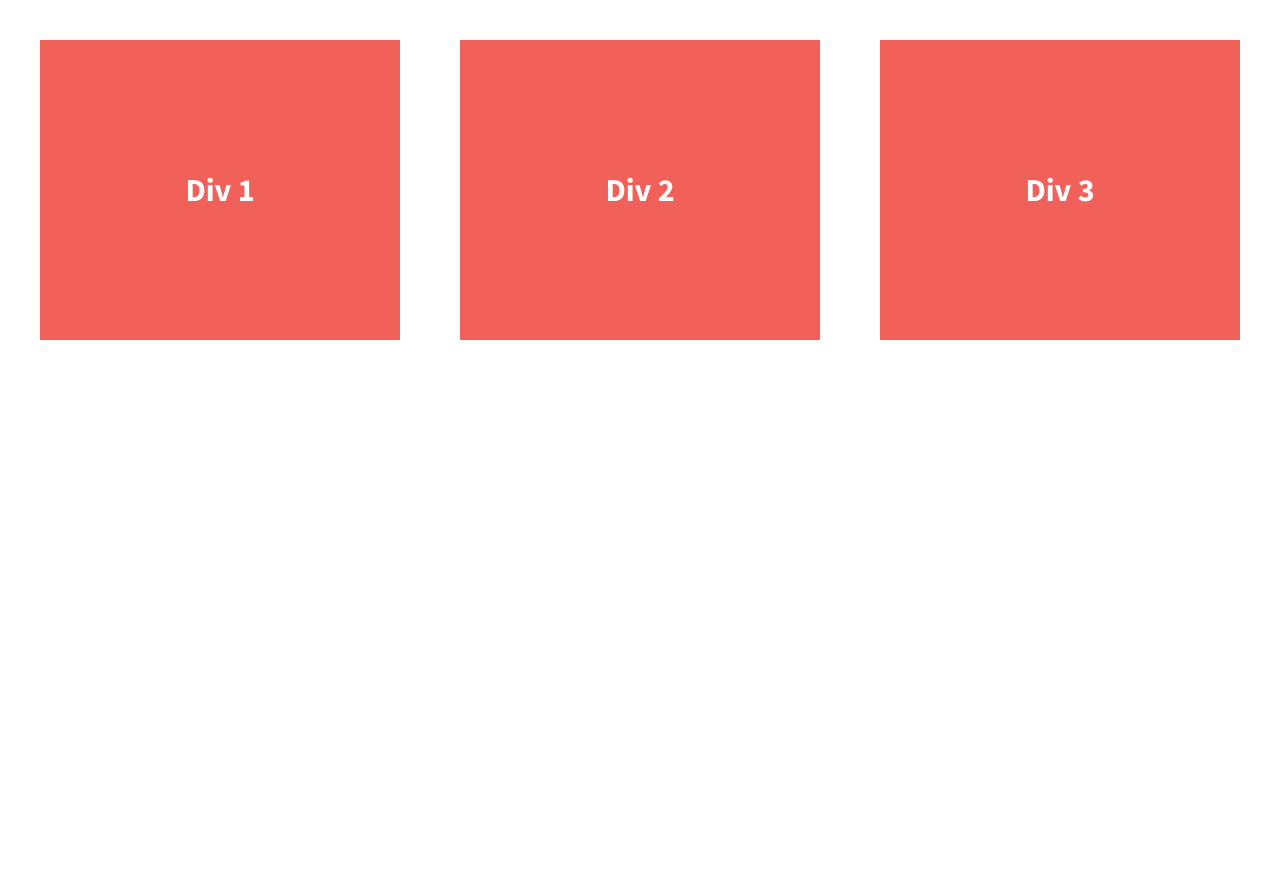
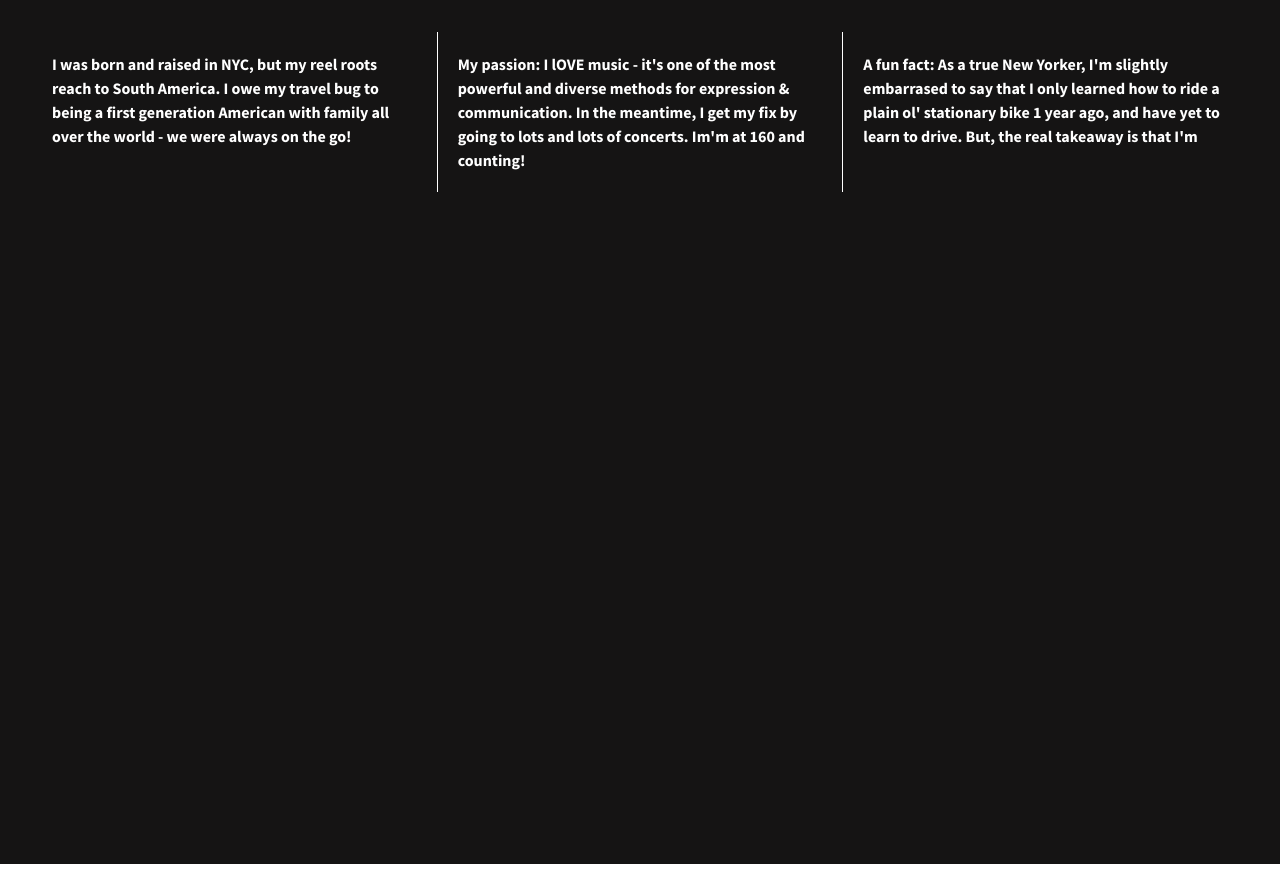
Before and after one commit to VidaWee/07.01-206-divs-flexbox-starter, a plain HTML site: page index.html in a window 1280 px wide. Drawn offline with nearby package versions, Linux system fonts and the light colour scheme.

Commit message:
Edited text on the 3 div, change bg color, add border line inbetween div

```diff
--- a/css/main.css
+++ b/css/main.css
@@ -104,8 +104,9 @@ html {
 body {
   font-family: 'Source Sans Pro', sans-serif;
   padding: 2em;
-  font-size: 1.25em;
+  font-size: 1em;
   height: 100%;
+  background-color: #151414;
 
 
 }
@@ -121,16 +122,26 @@ body {
   /*give the divs a width of 30%, add display:flex, set justify-content and align-items to center*/
   color: #fff;
   line-height: 1.5em;
-  font-size: 1.6em;
-  background-color: #f16059;
-  height: 300px;
+  font-size: 1em;
+  background-color: #151414;
+  height: 100%;
   display: flex;
   align-items: center;
   width: 30%;
-  justify-content: center;
+  justify-content: flex-start;
+  padding: 20px;
 }
 
 
+.div-2{
+
+    border-left-style: solid;
+    border-left-width: 1px;
+    border-left-color: #fff;
+    border-right-style: solid;
+    border-right-width: 1px;
+    border-right-color: #fff;
+}
 
 
 /* ==========================================================================
--- a/index.html
+++ b/index.html
@@ -23,13 +23,15 @@
 
         <section class="wrapper">
             <div class="div-1">
-                Div 1
+                I was born and raised in NYC, but my reel roots reach to South America. I owe my travel bug to being a first generation American with family all over the world - we were always on the go!
             </div>
+
             <div class="div-2">
-                Div 2
+                My passion: I lOVE music - it's one of the most powerful and diverse methods for expression & communication. In the meantime, I get my fix by going to lots and lots of concerts. Im'm at 160 and counting!
             </div>
+
             <div class="div-3">
-                Div 3
+                A fun fact: As a true New Yorker, I'm slightly embarrased to say that I only learned how to ride a plain ol' stationary bike 1 year ago, and have yet to learn to drive. But, the real takeaway is  that I'm
             </div>
         </section>
 
```
